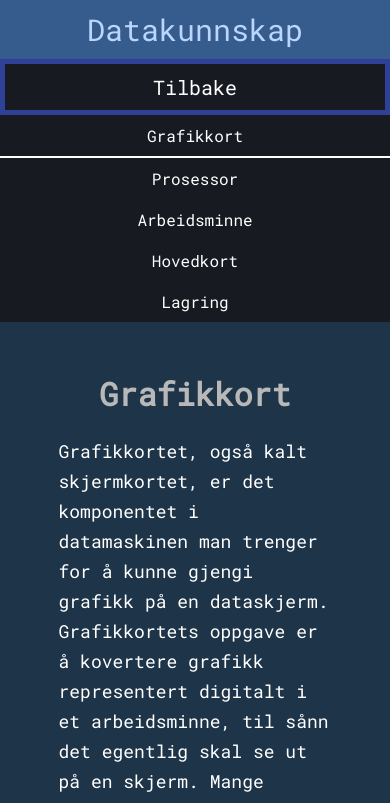
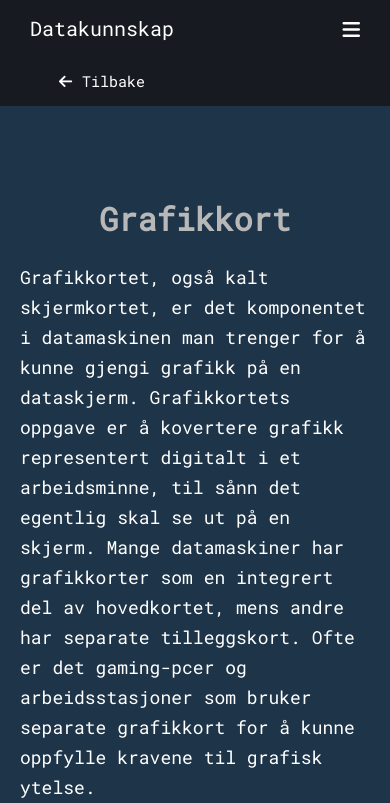
Before and after one commit to SaFeVik/Datakunnskap, a plain HTML site: page HTML/Komponenter/grafikkort.html in a window 390 px wide. Shown: the top 803 px of the page. Drawn offline with Linux system fonts and the light colour scheme.

Commit message:
hold kjeft

```diff
--- a/CSS/index.css
+++ b/CSS/index.css
@@ -1,6 +1,4 @@
-main{
-    margin: 50px 15%;
-}
+
 main{
     display: grid;
     grid-template-columns: 1fr 1fr;
--- a/CSS/lyd-bilde.css
+++ b/CSS/lyd-bilde.css
@@ -28,7 +28,7 @@ main p{
 }
 .en, .to{
     color: white;
-    transition: transform 0.2s;
+    transition: transform 0.2s cubic-bezier(0.17, 0.63, 1, 1.37);
 }
 .en.show, .to.show{
     transform: rotate(90deg);
--- a/CSS/nav.css
+++ b/CSS/nav.css
@@ -1,3 +1,7 @@
+
+@import url('https://fonts.googleapis.com/css2?family=League+Gothic&family=Roboto+Mono&display=swap');
+
+
 *{
     margin: 0;
     padding: 0;
@@ -7,7 +11,9 @@ body{
     background-color: #1e3448;
 }
 main{
-    margin: 50px 15%;
+    margin: 50px auto;
+    max-width: 1100px;
+    padding: 20px;
 }
 
 h1, p, a{
--- a/HTML/Komponenter/grafikkort.html
+++ b/HTML/Komponenter/grafikkort.html
@@ -6,30 +6,40 @@
     <meta name="viewport" content="width=device-width, initial-scale=1.0">
     <title>Grafikkort</title>
 
-    <link rel="preconnect" href="https://fonts.googleapis.com">
-    <link rel="preconnect" href="https://fonts.gstatic.com" crossorigin>
-    <link href="https://fonts.googleapis.com/css2?family=League+Gothic&family=Roboto+Mono&display=swap" rel="stylesheet">
+    <link rel="stylesheet" href="https://cdnjs.cloudflare.com/ajax/libs/font-awesome/6.2.0/css/all.min.css">
 
     <link rel="stylesheet" href="komponent-linker.css">
 </head>
 <body>
+    <div class="komp-nav">
+        <div class="back-burger">
+            <div class="back">
+                <a href="../../index.html" class="hjem">Datakunnskap</a>
+                <a href="komponenter.html" class="tilbake"><i class="fa-solid fa-arrow-left"></i>Tilbake</a>
+            </div>
+            <div class="burger">
+                <i class="fa-solid fa-bars"></i>
+            </div>
+        </div>
+
         <div class="komponent-link">
-        <a href="../../index.html" class="hjem">Datakunnskap</a>
-        <a href="komponenter.html" class="tilbake">Tilbake</a>
             <a href="grafikkort.html" class="aktiv">Grafikkort</a>
             <a href="prosessor.html">Prosessor</a>
             <a href="arbeidsminne.html">Arbeidsminne</a>
             <a href="hovedkort.html">Hovedkort</a>
             <a href="lagring.html">Lagring</a>
         </div>
+    </div>
     <main>
+
         <h1>Grafikkort</h1>
 
         <p>Grafikkortet, også kalt skjermkortet, er det komponentet i datamaskinen man trenger for å kunne gjengi grafikk på en dataskjerm. Grafikkortets oppgave er å kovertere grafikk representert digitalt i et arbeidsminne, til sånn det egentlig skal se ut på en skjerm. Mange datamaskiner har grafikkorter som en integrert del av hovedkortet, mens andre har separate tilleggskort. Ofte er det gaming-pcer og arbeidsstasjoner som bruker separate grafikkort for å kunne oppfylle kravene til grafisk ytelse.</p>
 
-        <img src="./Bilder/RTX4090.jpeg" class="tekstbilde" alt="Bilde av grafikkort">
+
 
         <p>I dag benyttes også grafikkort i større datamaskiner, servere superdatamaskiner og til og med til å kunne anskaffe seg kryptovaluta. De største produsentene av grafikkort er NVIDIA og AMD. Her er en oversikt over de beste grafikkortene av disse selskapene: </p>
+        <img src="./Bilder/RTX4090.jpeg" class="tekstbilde" alt="Bilde av grafikkort">
 
         <table>
             <thead>
@@ -74,5 +84,18 @@
             </tbody>
         </table>
     </main>
+    <script>
+        const burgerEl = document.querySelector('.fa-bars')
+
+        const navEl = document.querySelector('.komponent-link')
+        const burEl = document.querySelector('.fa-bars')
+
+        burgerEl.addEventListener('click', showNavBur)
+
+        function showNavBur(){
+        navEl.classList.toggle('show')
+        burEl.classList.toggle('show')
+        }
+    </script>
 </body>
 </html>
--- a/HTML/Komponenter/komponent-linker.css
+++ b/HTML/Komponenter/komponent-linker.css
@@ -1,23 +1,43 @@
+
+@import url('https://fonts.googleapis.com/css2?family=League+Gothic&family=Roboto+Mono&display=swap');
+
 body{
     padding: 0;
     margin: 0;
     background-color: #1e3448;
 }
 main{
-    margin: 50px 15%;
+    margin: 50px auto;
+    max-width: 1100px;
+    padding: 20px;
 }
+
 h1, p, a{
     font-family: 'League Gothic', sans-serif;
     font-family: 'Roboto Mono', monospace;
 }
+
+.komp-nav{
+    display: flex;
+    justify-content: space-between;
+    background-color: #181a21;
+}
+.back-burger{
+    display: flex;
+    font-size: 20px;
+    justify-content: space-between;
+    width: 100%;
+}
+.back{
+    display: flex;
+}
 .komponent-link{
-    display: grid;
-    grid-template-columns: repeat(7, 1fr);
-    text-align: center;
+    display: flex;
+    justify-content: end;
 }
-.komponent-link a{
-    padding: 10px;
-    background-color: #181a21;
+
+.komp-nav a{
+    padding: 15px 30px;
     text-decoration: none;
     color: white;
     display: flex;
@@ -25,10 +45,6 @@ h1, p, a{
     align-items: center;
 }
 
-.komponent-link .hjem{
-    font-size: 30px;
-    color:rgb(186, 214, 255);
-}
 
 .komponent-link a:hover{
     background-color: rgb(54, 92, 141);
@@ -38,9 +54,26 @@ h1, p, a{
     border-bottom: 2px solid white;
 }
 .tilbake{
+    font-size: 15px;
+}
+.fa-arrow-left{margin-right: 10px;}
+.fa-bars{
+    display: none;
+    color: white;
     font-size: 20px;
-    border: 5px solid rgb(46, 65, 150);
+    margin: 20px 30px;
+    transition: transform 0.5s;
 }
+.fa-bars:hover{
+    cursor: pointer;
+}
+.komponent-link.show{
+    display: flex;
+}
+.fa-bars.show{
+    transform: rotate(270deg);
+}
+
 
 h1{
     color: rgb(184, 184, 184);
@@ -53,6 +86,7 @@ p{
 }
 .tekstbilde{
     width: 100%;
+    border-radius: 8px;
 }
 
 table{
@@ -73,8 +107,21 @@ td{
     background-color: #2a6395;
 }
 
-@media(max-width: 780px){
+@media(max-width: 1300px){
+    .komp-nav{
+        flex-direction: column;
+    }
     .komponent-link{
-        grid-template-columns: 1fr;
+        flex-direction: column;
+        display: none;
+    }
+    .fa-bars{
+        display: flex;
+    }
+
+}
+@media (max-width: 450px){
+    .back{
+        flex-direction: column;
     }
 }
```
Also changed, not shown: HTML/Komponenter/arbeidsminne.html (+26 -5 lines), HTML/Komponenter/hovedkort.html (+26 -5 lines), HTML/Komponenter/komponenter.html (+4 -10 lines), HTML/Komponenter/lagring.html (+25 -5 lines), HTML/Komponenter/prosessor.html (+26 -5 lines), HTML/kilder.html (+0 -4 lines), HTML/lyd-bilde.html (+5 -10 lines), HTML/tallsystem.html (+0 -4 lines), index.html (+0 -4 lines). Lines whose indentation alone changed are shown as unchanged.
